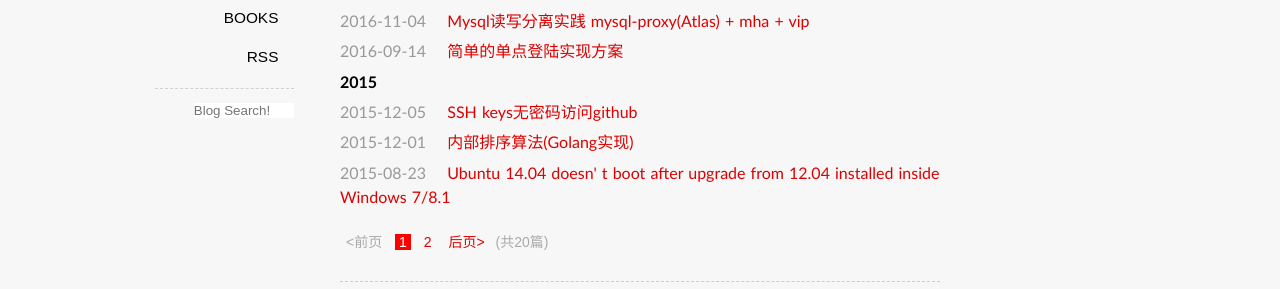
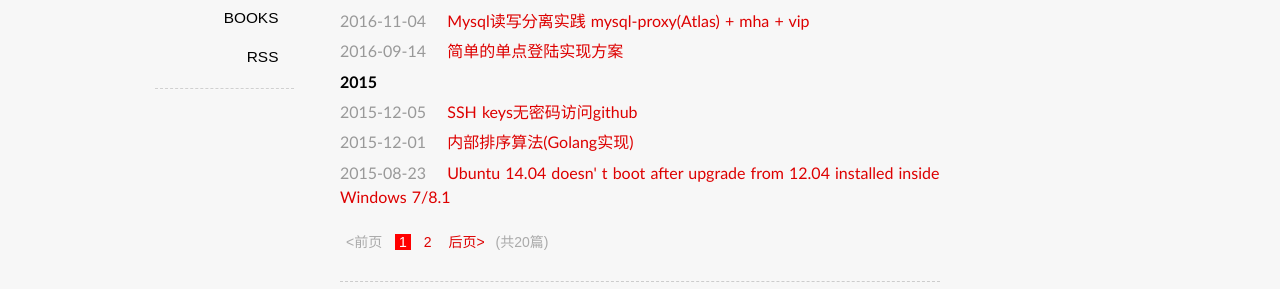
Before and after one commit to hopehook/HopeHook.com, a Jekyll site: the page built from index.html, in a window 1280 px wide. Shown: the part 308-597 px from the top of the page. Built offline with Jekyll 4.4.1, drawn with Linux system fonts in a browser that asks for light colours; some web fonts are replaced; Markdown is read by kramdown in place of the engine named in the settings; the list of posts is cut into pages by our own code; comment, search, counter and statistics services are not loaded.

Commit message:
Create default.html

```diff
--- a/_layouts/default.html
+++ b/_layouts/default.html
@@ -33,7 +33,7 @@
 	<span><a title="私人图书馆" class="" href="/books/" target="_blank">BOOKS</a></span>
         <span><a title="RSS订阅" class="" href="/feed/" target="_blank">RSS</a></span>
         <hr>
-	<span>
+<!-- 	<span>
           <form>
           <input type="text" placeholder="Blog Search!" id="st-search-input" class="st-search-input" style="width: 100px"/>
           </form>
@@ -49,7 +49,7 @@
                entry.parentNode.insertBefore(script, entry);
              }());
            </script>
-        </span>
+        </span> -->
         </nav>
         <article class="content">
         <!-- Place this div where you would like the results to be displayed. -->
```
